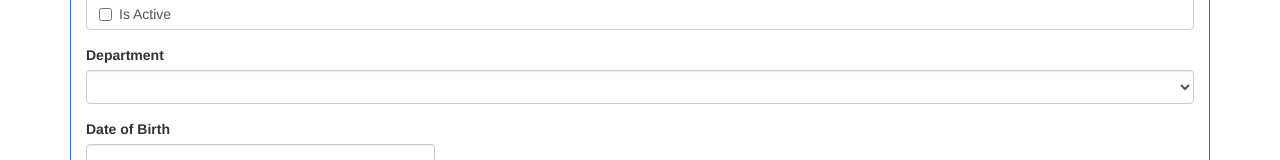
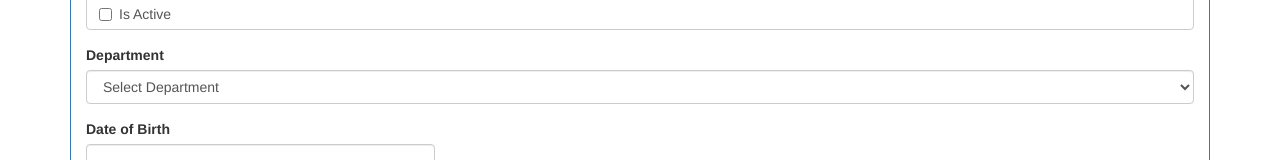
Before and after one commit to Romserg/ang_crud, an Angular app: page /create in a window 1280 px wide. Shown: the part 501-661 px from the top of the page. Built offline with nearby package versions, Linux system fonts and the light colour scheme.

Commit message:
Add custom validator directive

```diff
--- a/src/app/app.module.ts
+++ b/src/app/app.module.ts
@@ -8,6 +8,7 @@
 import { AppComponent } from './app.component';
 import { ListEmployeesComponent } from './employees/list-employees.component';
 import { CreateEmployeeComponent } from './employees/create-employee.component';
+import { SelectRequiredValidatorDirective } from "./shared/select-required-validator.directive";
 
 const appRoutes: Routes = [
 	{path: '', redirectTo: '/list', pathMatch: 'full'},
@@ -19,7 +20,8 @@
 	declarations: [
 		AppComponent,
 		ListEmployeesComponent,
-		CreateEmployeeComponent
+		CreateEmployeeComponent,
+    SelectRequiredValidatorDirective
 	],
 	imports: [
 		BrowserModule,
--- a/src/app/employees/create-employee.component.html
+++ b/src/app/employees/create-employee.component.html
@@ -70,19 +70,24 @@
       <div class="form-group">
         <div class="form-control">
           <label class="checkbox-inline">
-            <input type="checkbox" name="isActive" [(ngModel)]="employee.isActive">
+            <input type="checkbox" name="isActive"  #isActive="ngModel" [(ngModel)]="employee.isActive">
             Is Active
           </label>
         </div>
       </div>
 
-      <div class="form-group">
-        <label for="department">
+      <div class="form-group" [class.has-error]="department.touched && department.invalid">
+        <label for="department" class="control-label">
           Department
         </label>
-        <select name="department" id="department" [(ngModel)]="employee.department" class="form-control">
+        <select id="department" appSelectValidator="select" name="department" [(ngModel)]="employee.department"
+                class="form-control" #department="ngModel">
+          <option value="select">Select Department</option>
           <option *ngFor="let dept of departments" [value]="dept.id">{{dept.name}}</option>
         </select>
+        <span class="help-block" *ngIf="department.touched && department.errors?.defaultSelected">
+          Department is required
+        </span>
       </div>
 
       <div class="row">
--- a/src/app/employees/create-employee.component.ts
+++ b/src/app/employees/create-employee.component.ts
@@ -1,5 +1,4 @@
 import { Component, OnInit } from '@angular/core';
-import { NgForm } from '@angular/forms';
 import { Department } from '../models/department.model';
 import { BsDatepickerConfig } from 'ngx-bootstrap/datepicker';
 import { Employee } from '../models/employee.model';
@@ -20,7 +19,7 @@
     phoneNumber: null,
     email: '',
     dateOfBirth: null,
-    department: null,
+    department: 'select',
     isActive: null,
     photoPath: null
   };
--- /dev/null
+++ b/src/app/shared/select-required-validator.directive.ts
@@ -0,0 +1,18 @@
+import { Directive, Input } from "@angular/core";
+import { AbstractControl, NG_VALIDATORS, Validator } from "@angular/forms";
+
+@Directive({
+  selector: "[appSelectValidator]",
+  providers: [{
+    provide: NG_VALIDATORS,
+    useExisting: SelectRequiredValidatorDirective,
+    multi: true
+  }]
+})
+
+export class SelectRequiredValidatorDirective implements Validator {
+  @Input() appSelectValidator: string;
+  validate(control: AbstractControl): { [key: string]: any } | null {
+    return control.value === this.appSelectValidator ? {'defaultSelected': true} : null
+  }
+}
```
Also changed, not shown: 1 other file (tests, documents, lock files or other folders).
